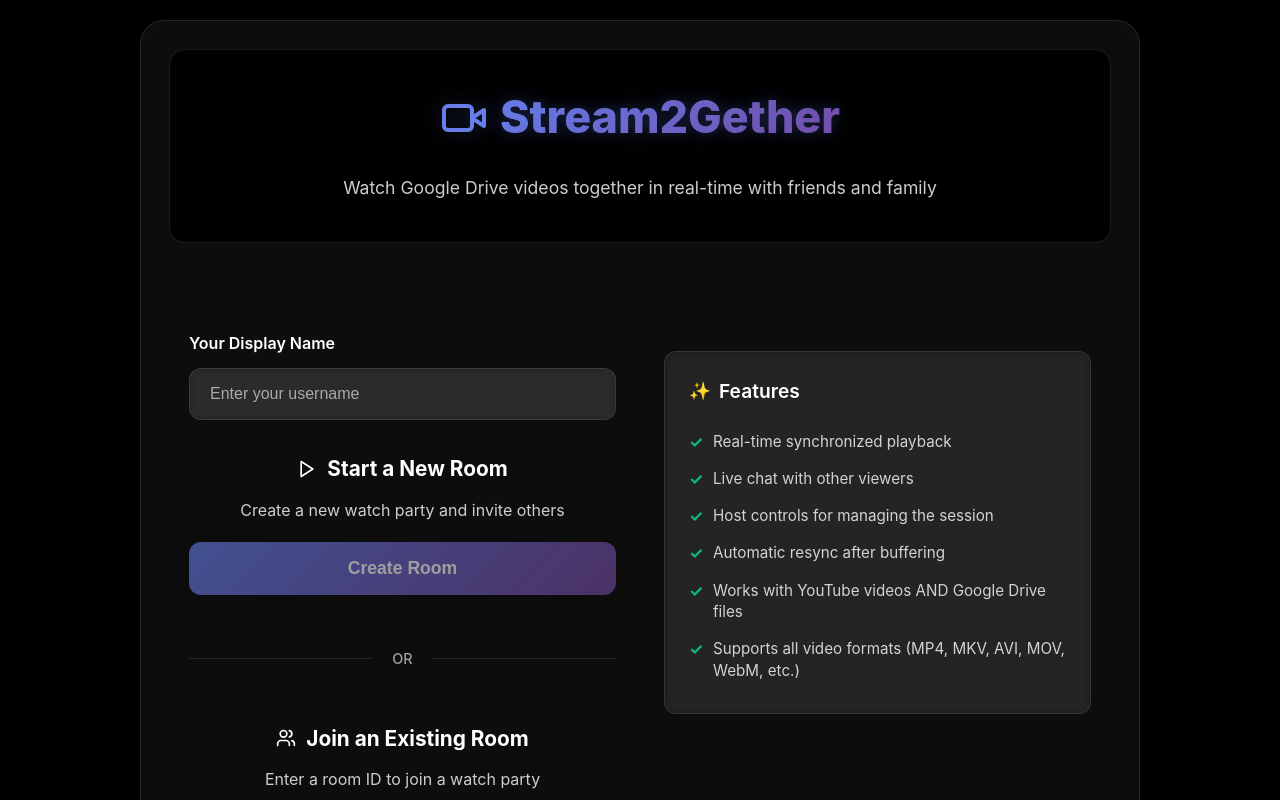
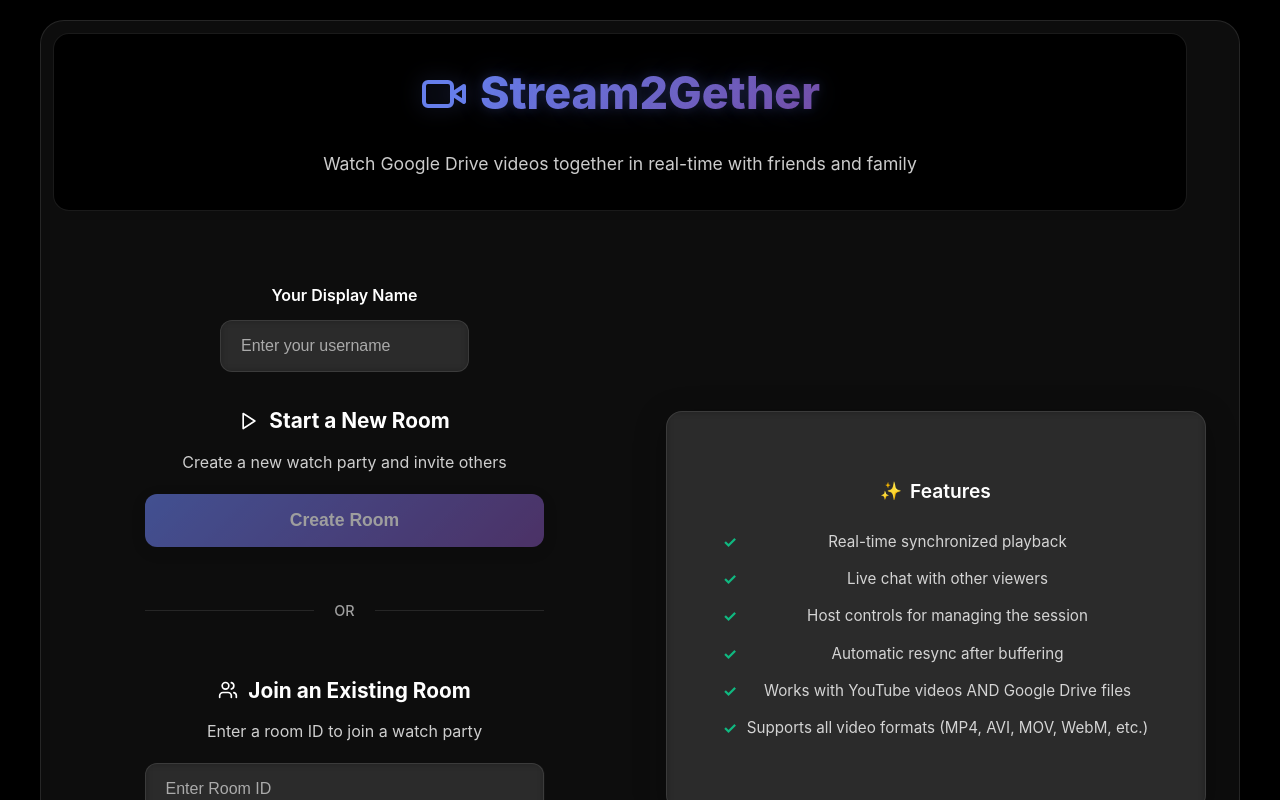
Before and after one commit to amarxxanand/Stream2GetHer, a React (Vite) app in the folder client/: page / in a window 1280 px wide. Shown: the top 800 px of the page. Built offline with nearby package versions, Linux system fonts and the light colour scheme; no server answers.

Commit message:
Improving Homepage again

```diff
--- a/client/src/components/HomePage.jsx
+++ b/client/src/components/HomePage.jsx
@@ -96,6 +96,7 @@
           </p>
         </div>
 
+        <div className={styles['content-wrapper']}>
           <div className={styles['form-container']}>
             <div className={styles['username-section']}>
               <label htmlFor="username">Your Display Name</label>
@@ -155,6 +156,7 @@
           </div>
 
           <div className={styles['features-section']}>
+            <div className={styles['features-inner-box']}>
               <h3>Features</h3>
               <ul>
                 <li>Real-time synchronized playback</li>
@@ -162,8 +164,10 @@
                 <li>Host controls for managing the session</li>
                 <li>Automatic resync after buffering</li>
                 <li>Works with YouTube videos AND Google Drive files</li>
-            <li>Supports all video formats (MP4, MKV, AVI, MOV, WebM, etc.)</li>
+                <li>Supports all video formats (MP4, AVI, MOV, WebM, etc.)</li>
               </ul>
+            </div>
+          </div>
         </div>
       </div>
     </div>
--- a/client/src/components/HomePage.module.css
+++ b/client/src/components/HomePage.module.css
@@ -17,7 +17,7 @@
   -webkit-backdrop-filter: var(--blur-primary);
   color: var(--text-primary);
   border-radius: 24px;
-  padding: 48px;
+  padding: 24px;
   box-shadow: var(--shadow-primary);
   border: 1px solid var(--border-primary);
   position: relative;
@@ -28,27 +28,61 @@
 /* Two-column layout for wide displays */
 @media (min-width: 1200px) {
   .home-content {
-    max-width: 1000px;
-    display: grid;
-    grid-template-columns: 1fr 1fr;
-    gap: 48px;
-    align-items: start;
+    max-width: 1200px;
+    display: flex;
+    flex-direction: column;
+    gap: 32px;
+    padding: 32px;
   }
 
   .hero-section {
-    grid-column: 1 / -1; /* Span across both columns */
+    width: 100%;
+    margin: -32px -32px 0 -32px;
+    padding: 32px;
+  }
+
+  .content-wrapper {
+    display: flex;
+    gap: 48px;
+    align-items: stretch;
   }
 
   .form-container {
-    grid-column: 1;
+    flex: 1;
+    display: flex;
+    flex-direction: column;
+    justify-content: center;
+    align-items: center;
+    text-align: center;
+    min-height: 600px;
   }
 
   .features-section {
-    grid-column: 2;
+    flex: 1;
+    display: flex;
+    flex-direction: column;
+    justify-content: center;
+    align-items: center;
+    text-align: center;
     margin-top: 0;
-    height: fit-content;
-    position: sticky;
-    top: 0;
+    min-height: 600px;
+  }
+
+  .features-inner-box {
+    background: rgba(249, 250, 251, 0.08);
+    border: 1px solid var(--border-primary);
+    border-radius: 16px;
+    padding: 8px;
+    backdrop-filter: var(--blur-secondary);
+    -webkit-backdrop-filter: var(--blur-secondary);
+    box-shadow: var(--shadow-primary);
+    height: 400px;
+    display: flex;
+    flex-direction: column;
+    justify-content: center;
+    align-items: center;
+    width: 100%;
+    max-width: 540px;
   }
 }
 
@@ -68,7 +102,7 @@
   margin-bottom: 40px;
   background: #000000;
   color: #ffffff;
-  padding: 32px;
+  padding: 24px;
   border-radius: 16px;
   margin: -20px -20px 40px -20px;
   border: 1px solid var(--border-primary);
@@ -296,16 +330,14 @@
 }
 
 .features-section {
-  background: rgba(249, 250, 251, 0.05);
-  border: 1px solid var(--border-primary);
+  background: transparent;
+  border: none;
   border-radius: 12px;
-  padding: 24px;
+  padding: 0;
   margin-top: 20px;
-  backdrop-filter: var(--blur-secondary);
-  -webkit-backdrop-filter: var(--blur-secondary);
 }
 
-.features-section h3 {
+.features-inner-box h3 {
   font-size: 1.2rem;
   font-weight: 600;
   color: var(--text-primary);
@@ -315,18 +347,18 @@
   gap: 8px;
 }
 
-.features-section h3::before {
+.features-inner-box h3::before {
   content: '✨';
   font-size: 1.1rem;
 }
 
-.features-section ul {
+.features-inner-box ul {
   list-style: none;
   padding: 0;
   margin: 0;
 }
 
-.features-section li {
+.features-inner-box li {
   padding: 8px 0;
   color: var(--text-secondary);
   font-size: 0.95rem;
@@ -335,7 +367,7 @@
   line-height: 1.4;
 }
 
-.features-section li::before {
+.features-inner-box li::before {
   content: '✓';
   position: absolute;
   left: 0;
```
Lines whose indentation alone changed are shown as unchanged.
